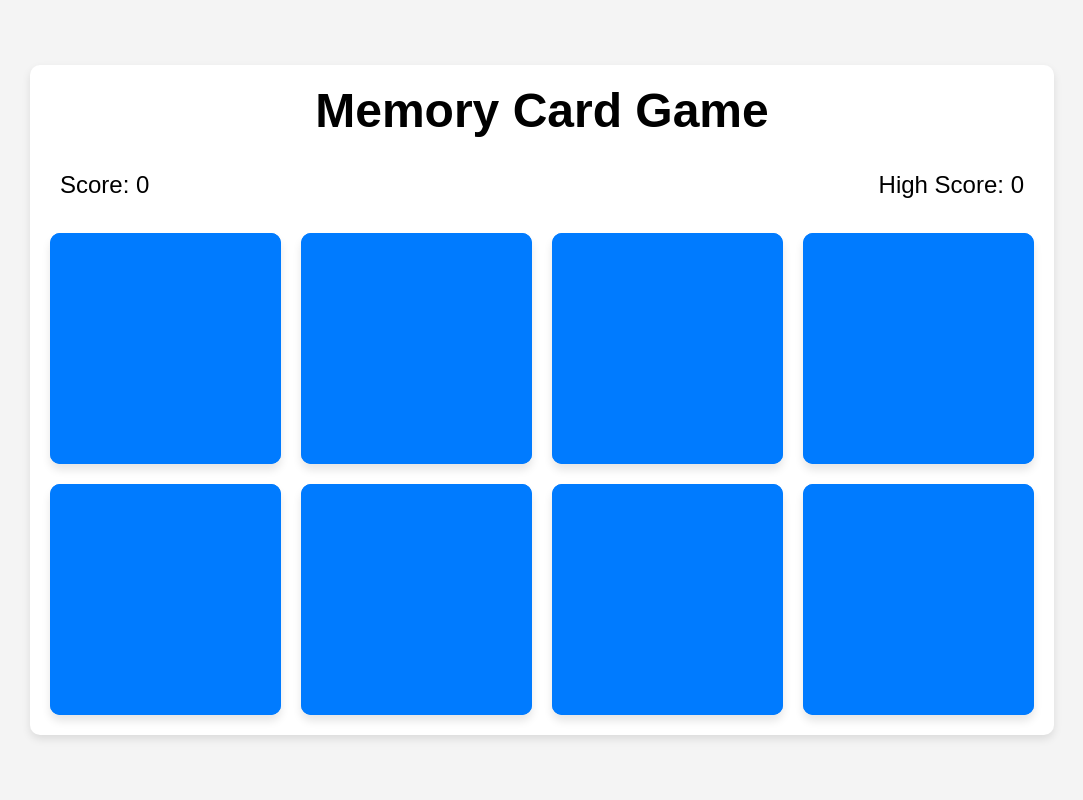
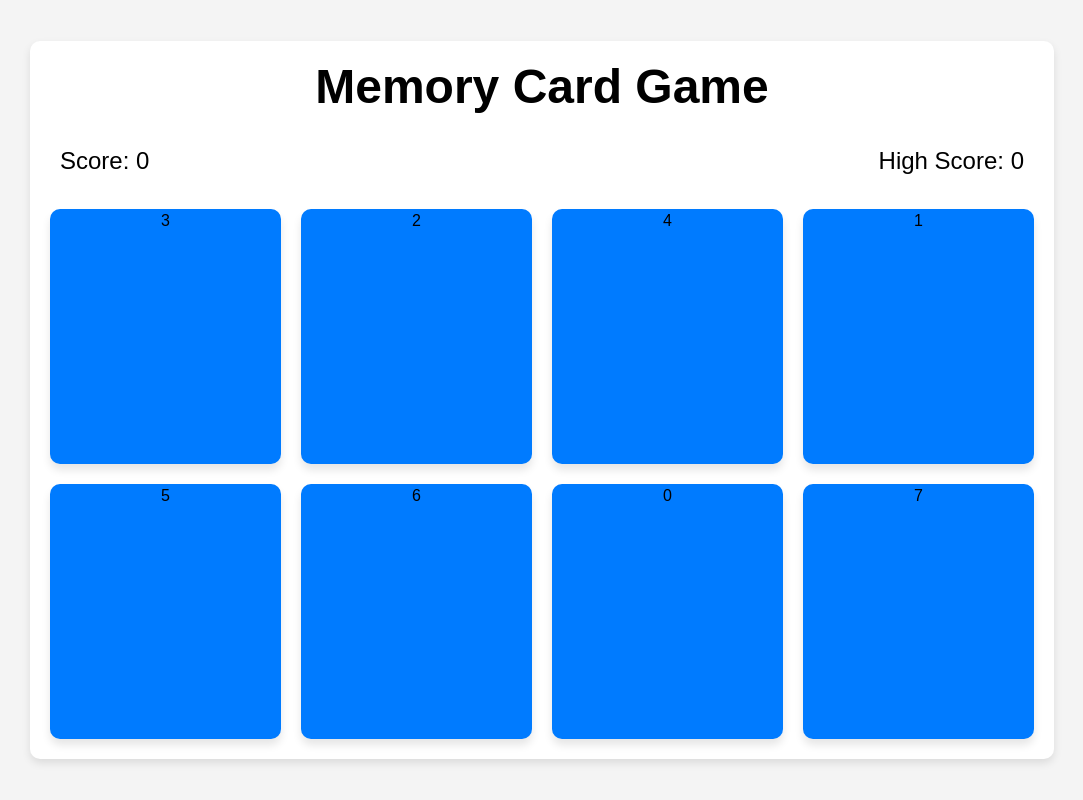
Before and after one commit to djsereno/Memory-Card-Game, a React (Vite) app: page / in a window 1280 px wide. Shown: the whole page, without its empty margins (98-1181 px from the left). Built offline with nearby package versions, Linux system fonts and the light colour scheme.

Commit message:
Add card click handling and console scorekeeping

```diff
--- a/src/components/App.tsx
+++ b/src/components/App.tsx
@@ -1,10 +1,36 @@
-import { useState } from 'react'
-import reactLogo from '../assets/react.svg'
-import viteLogo from '/vite.svg'
-import '../styles/App.css'
+import { useState } from 'react';
+import '../styles/App.css';
+import Card from './Card';
 
 function App() {
-  const [count, setCount] = useState(0)
+  const [score, setScore] = useState(-1);
+  const [highScore, setHighScore] = useState(0);
+  const [prevIds, setPrevIds] = useState<number[]>([]);
+
+  const createCards = (numCards: number) => {
+    const randArray = getRandArray(numCards);
+    return randArray.map((id) => <Card onClick={() => handleCardClick(id)} id={id} key={id} />);
+  };
+
+  const handleCardClick = (id: number) => {
+    if (prevIds.includes(id)) {
+      endGame();
+    } else {
+      setPrevIds([...prevIds, id]);
+      setScore(score + 1);
+      console.log(`Score: ${score + 1}, High Score: ${highScore}`);
+    }
+  };
+
+  const endGame = () => {
+    if (score > highScore) {
+      setHighScore(score);
+      console.log(`New High Score! Old: ${highScore} New: ${score}`);
+    }
+    setScore(-1);
+    setPrevIds([]);
+    console.log('~~~~~~~~~~~GAME OVER!~~~~~~~~~~~');
+  };
 
   return (
     <>
@@ -13,27 +39,30 @@ function App() {
           <h1>Memory Card Game</h1>
           <div className="scoreboard">
             <div className="score">
-            <p>Score: <span id="current-score">0</span></p>
+              <p>
+                Score: <span id="current-score">0</span>
+              </p>
             </div>
             <div className="high-score">
-            <p>High Score: <span id="high-score">0</span></p>
+              <p>
+                High Score: <span id="high-score">0</span>
+              </p>
             </div>
           </div>
         </header>
 
-      <section className="game-board">
-        <div className="card" data-id="1"></div>
-        <div className="card" data-id="2"></div>
-        <div className="card" data-id="3"></div>
-        <div className="card" data-id="4"></div>
-        <div className="card" data-id="5"></div>
-        <div className="card" data-id="6"></div>
-        <div className="card" data-id="7"></div>
-        <div className="card" data-id="8"></div>
-      </section>
+        <section className="game-board">{createCards(8)}</section>
       </div>
     </>
-  )
+  );
 }
 
-export default App
+const getRandArray = (n: number) => {
+  // Returns an array containing integers 1 thru n in random order
+  const randArray = Array.from({ length: n }, (_, index) => index);
+  randArray.sort(() => Math.random() - 0.5);
+
+  return randArray;
+};
+
+export default App;
--- /dev/null
+++ b/src/components/Card.tsx
@@ -0,0 +1,14 @@
+interface CardProps {
+  id: number;
+  onClick: () => void;
+}
+
+function Card({ id, onClick }: CardProps) {
+  return (
+    <div className="card" data-id={id} onClick={onClick}>
+      {id}
+    </div>
+  );
+}
+
+export default Card;
--- a/src/styles/App.css
+++ b/src/styles/App.css
@@ -61,22 +61,6 @@ header h1 {
   transform: scale(1.05);
 }
 
-.card::before {
-  content: '';
-  position: absolute;
-  top: 0;
-  left: 0;
-  width: 100%;
-  height: 100%;
-  background-color: #007bff;
-  border-radius: 10px;
-  transition: background-color 0.3s ease;
-}
-
-.card.flipped::before {
-  background-color: #ffc107;
-}
-
 @media (max-width: 768px) {
   .game-board {
     grid-template-columns: repeat(2, 1fr);
```
Lines whose indentation alone changed are shown as unchanged.
